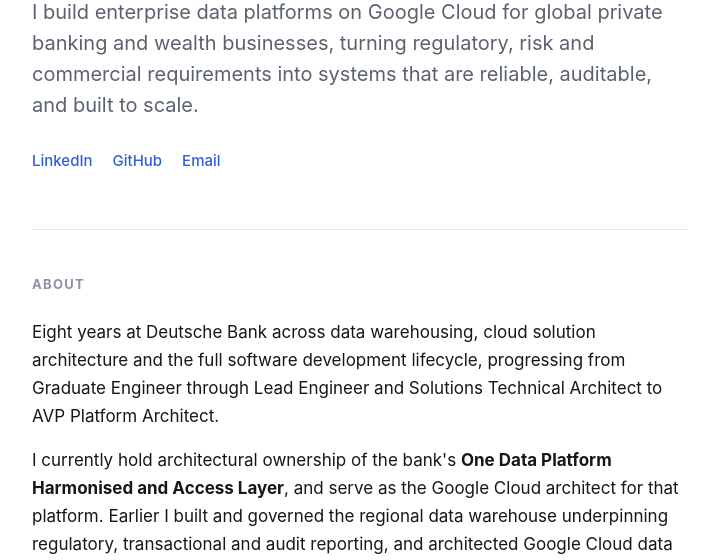
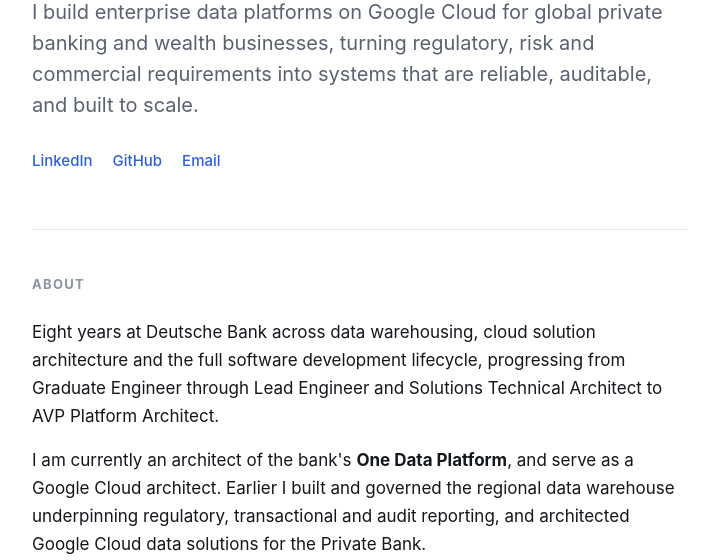
Before and after one commit to codedbyed/about-me-site, a website: page public/index.html in a window 1280 px wide. Shown: the part 240-800 px from the top of the page, without its empty margins (280-999 px from the left). Drawn offline with Linux system fonts and the light colour scheme.

Commit message:
Revise architectural ownership description in index.html
Updated the description of current architectural roles and responsibilities.

```diff
--- a/public/index.html
+++ b/public/index.html
@@ -98,9 +98,9 @@
       Architect to AVP Platform Architect.
     </p>
     <p>
-      I currently hold architectural ownership of the bank's
-      <strong>One Data Platform Harmonised and Access Layer</strong>, and serve
-      as the Google Cloud architect for that platform. Earlier I built and
+      I am currently an architect of the bank's
+      <strong>One Data Platform</strong>, and serve
+      as a Google Cloud architect. Earlier I built and
       governed the regional data warehouse underpinning regulatory,
       transactional and audit reporting, and architected Google Cloud data
       solutions for the Private Bank.
```
